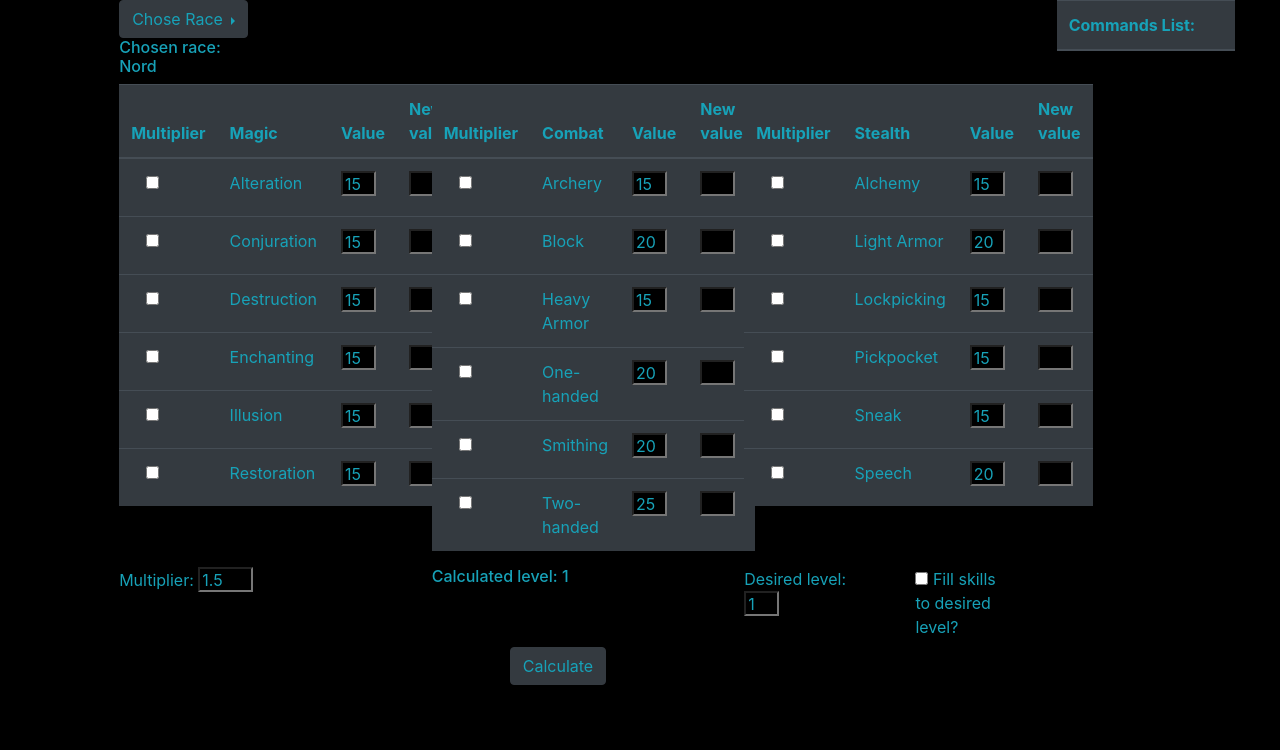
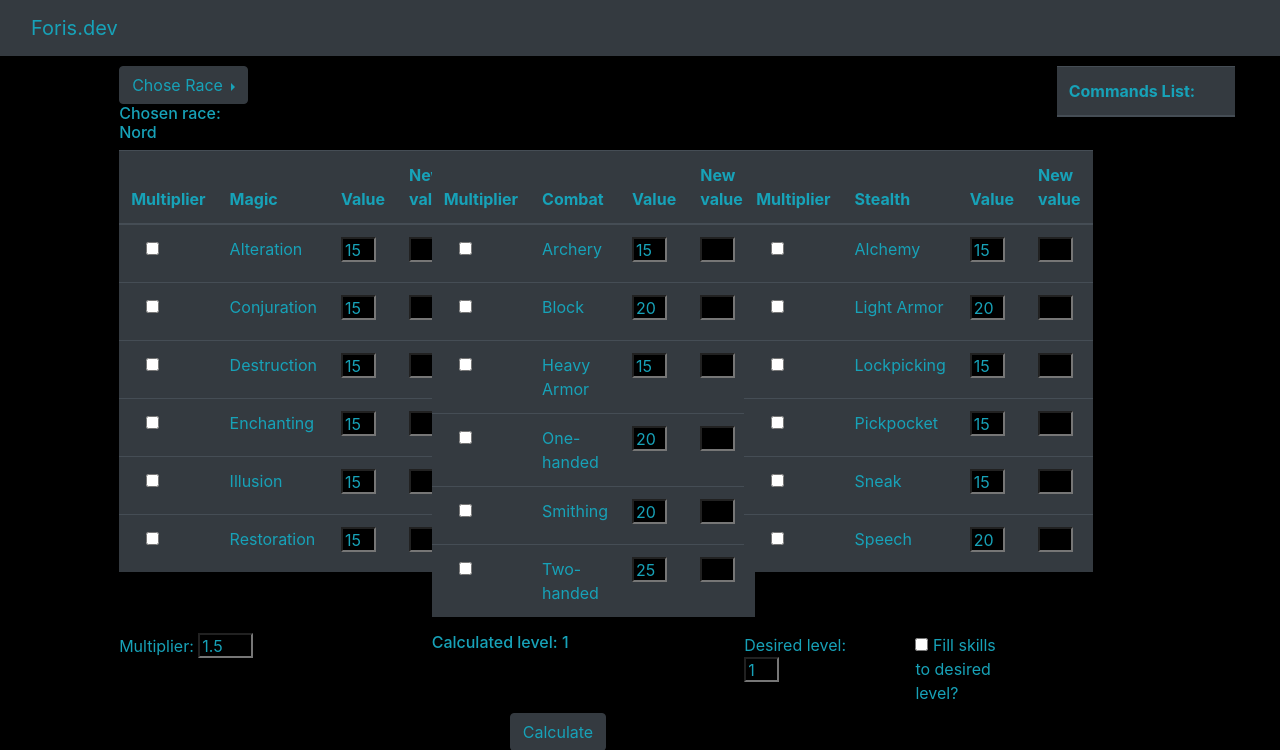
Before and after one commit to ForisTale/foris_dev, a Django app: page /the_elder_commands/ in a window 1280 px wide. Shown: the top 750 px of the page. Run offline with Django 3.2, Linux system fonts and the light colour scheme; data comes from the database, SQL or seed files in the repository; lists and menus that the app fills with data are empty; parts of the project's set-up code (start-up, migrations or seed data) failed here and were passed over; some libraries are stand-ins or nearby versions.

Commit message:
link main page with TEC, create base template

```diff
--- a/main_page/templates/main_page/base.html
+++ b/main_page/templates/main_page/base.html
@@ -16,6 +16,7 @@
 <nav class="navbar navbar-expand-lg navbar-dark bg-dark" role="navigation">
     <div class="container-fluid">
         <a class="navbar-brand text-info" href="{% url 'main_page:home' %}">Foris.dev</a>
+        <a class="text-info" href="{% url 'tec:character' %}">The Elder Commands</a>
         <a class="text-info" href="{% url 'lists:home' %}">Superlists</a>
         <a class="text-info" href="{% url 'main_page:about_me' %}">About Me</a>
     </div>
--- /dev/null
+++ b/the_elder_commands/templates/the_elder_commands/base.html
@@ -0,0 +1,27 @@
+<!DOCTYPE html>
+<html lang="en">
+<head>
+    <meta charset="UTF-8">
+    <meta name="viewport" content="width=device-width, initial-scale=1, shrink-to-fit=no">
+    <link href="https://stackpath.bootstrapcdn.com/bootstrap/4.3.1/css/bootstrap.min.css" rel="stylesheet"
+          integrity="sha384-ggOyR0iXCbMQv3Xipma34MD+dH/1fQ784/j6cY/iJTQUOhcWr7x9JvoRxT2MZw1T" crossorigin="anonymous">
+    <link href="/static/the_elder_commands/base.css" rel="stylesheet">
+    <title>The Elder Commands</title>
+</head>
+<body>
+<nav class="navbar navbar-expand-lg navbar-dark bg-dark" role="navigation">
+    <div class="container-fluid">
+         <a class="navbar-brand text-info" href="{% url 'main_page:home' %}">Foris.dev</a>
+    </div>
+</nav>
+<div class="row" style="height: 10px"></div>
+{% block body %}
+{% endblock %}
+
+<script src="https://code.jquery.com/jquery-3.4.1.min.js"></script>
+<script src="https://cdnjs.cloudflare.com/ajax/libs/popper.js/1.12.9/umd/popper.min.js"></script>
+<script src="https://maxcdn.bootstrapcdn.com/bootstrap/4.0.0/js/bootstrap.min.js"
+        integrity="sha384-JZR6Spejh4U02d8jOt6vLEHfe/JQGiRRSQQxSfFWpi1MquVdAyjUar5+76PVCmYl"
+        crossorigin="anonymous"></script>
+</body>
+</html>
--- a/the_elder_commands/templates/the_elder_commands/character.html
+++ b/the_elder_commands/templates/the_elder_commands/character.html
@@ -1,14 +1,5 @@
-<!DOCTYPE html>
-<html lang="en">
-<head>
-    <meta charset="UTF-8">
-    <meta name="viewport" content="width=device-width, initial-scale=1, shrink-to-fit=no">
-    <link href="https://stackpath.bootstrapcdn.com/bootstrap/4.3.1/css/bootstrap.min.css" rel="stylesheet"
-          integrity="sha384-ggOyR0iXCbMQv3Xipma34MD+dH/1fQ784/j6cY/iJTQUOhcWr7x9JvoRxT2MZw1T" crossorigin="anonymous">
-    <link href="/static/the_elder_commands/base.css" rel="stylesheet">
-    <title>The Elder Commands</title>
-</head>
-<body>
+{% extends "the_elder_commands/base.html" %}
+{% block body %}
 <div class="row container-fluid">
 <div class="col-lg-4"></div>
 <div class="col-lg-4">
@@ -131,11 +122,4 @@
     </table>
 </div>
 </div>
-
-<script src="https://code.jquery.com/jquery-3.4.1.min.js"></script>
-<script src="https://cdnjs.cloudflare.com/ajax/libs/popper.js/1.12.9/umd/popper.min.js"></script>
-<script src="https://maxcdn.bootstrapcdn.com/bootstrap/4.0.0/js/bootstrap.min.js"
-        integrity="sha384-JZR6Spejh4U02d8jOt6vLEHfe/JQGiRRSQQxSfFWpi1MquVdAyjUar5+76PVCmYl"
-        crossorigin="anonymous"></script>
-</body>
-</html>
+{% endblock %}
```
